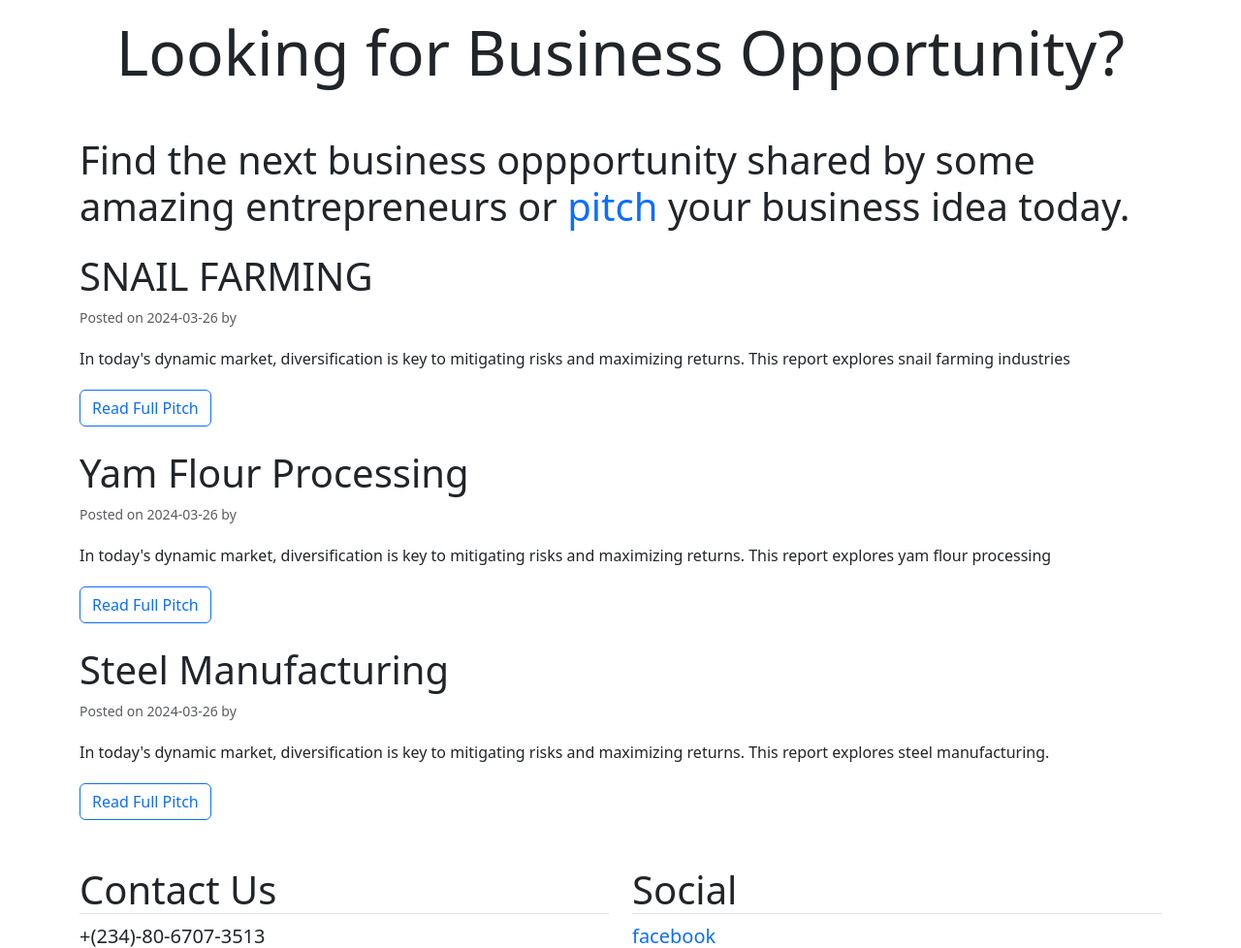
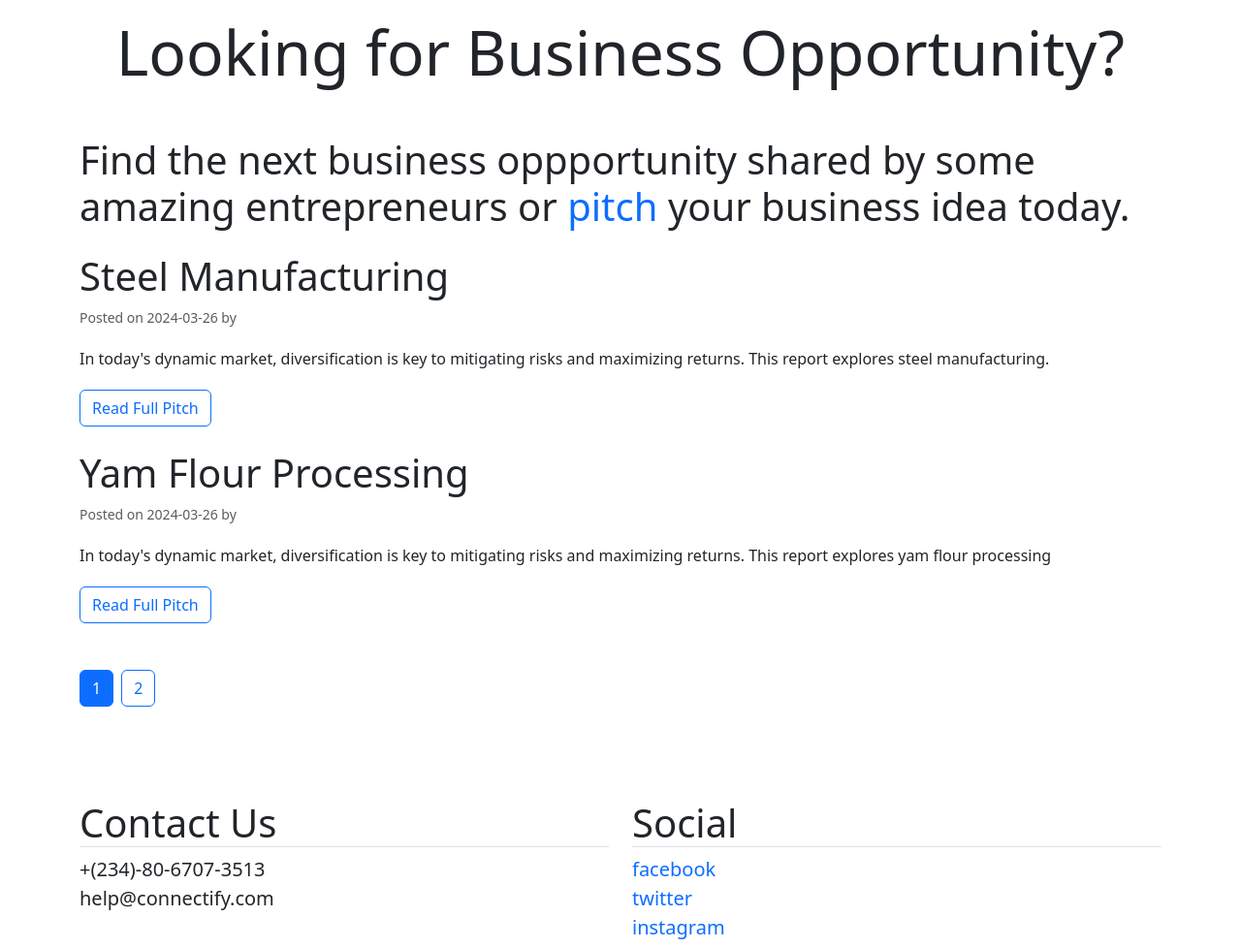
Before and after one commit to maonimisi/connectify, a Flask app: page /business in a window 1280 px wide. Shown: the part 56-1034 px from the top of the page at 97% size. Run offline with Flask 3, Linux system fonts and the light colour scheme.

Commit message:
alx portfolio project

```diff
--- a/connectify/routes.py
+++ b/connectify/routes.py
@@ -105,9 +105,9 @@ def pitch():
 
 @app.route('/business', methods=['GET', 'POST'])
 def business():
-        posts = Post.query.all()
+        page = request.args.get('page', type=int)
+        posts = Post.query.order_by(Post.date_posted.desc()).paginate(page=page, per_page=2)
         return render_template('business.html', title='Business', posts=posts)
-
 
 @app.route('/post/<int:post_id>')
 def post(post_id):
--- a/connectify/templates/business.html
+++ b/connectify/templates/business.html
@@ -4,7 +4,7 @@
 <h3 class="display-6">Find the next business oppportunity shared by some amazing entrepreneurs or <a
         href="{{ url_for('pitch') }}" class="link text-decoration-none">pitch</a> your business idea today.
 </h3>
-{% for post in posts %}
+{% for post in posts.items %}
 <div class="row mt-4">
     <h3 class="display-6">{{ post.title }}</h3>
     <small class="text-muted">Posted on {{ post.date_posted.strftime('%Y-%m-%d') }} by <span class="fw-bold">{{
@@ -15,4 +15,16 @@
     </div>
 </div>
 {% endfor %}
+
+{% for page_num in posts.iter_pages(left_edge=1, right_edge=1, left_current=1, right_current=2) %}
+{% if page_num %}
+{% if posts.page == page_num %}
+<a href="{{ url_for('business', page=page_num) }}" class="btn btn-primary my-5 me-1">{{ page_num }}</a>
+{% else %}
+<a href="{{ url_for('business', page=page_num) }}" class="btn btn-outline-primary my-5 me-1">{{ page_num }}</a>
+{% endif %}
+{% else %}
+...
+{% endif %}
+{% endfor %}
 {% endblock content %}
```
